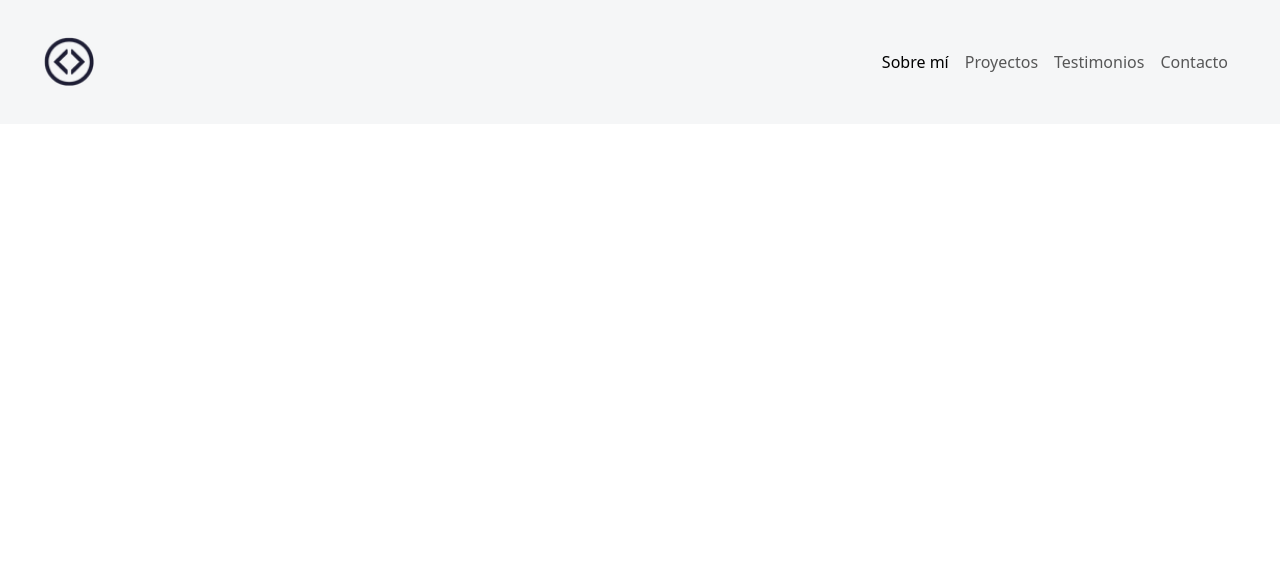
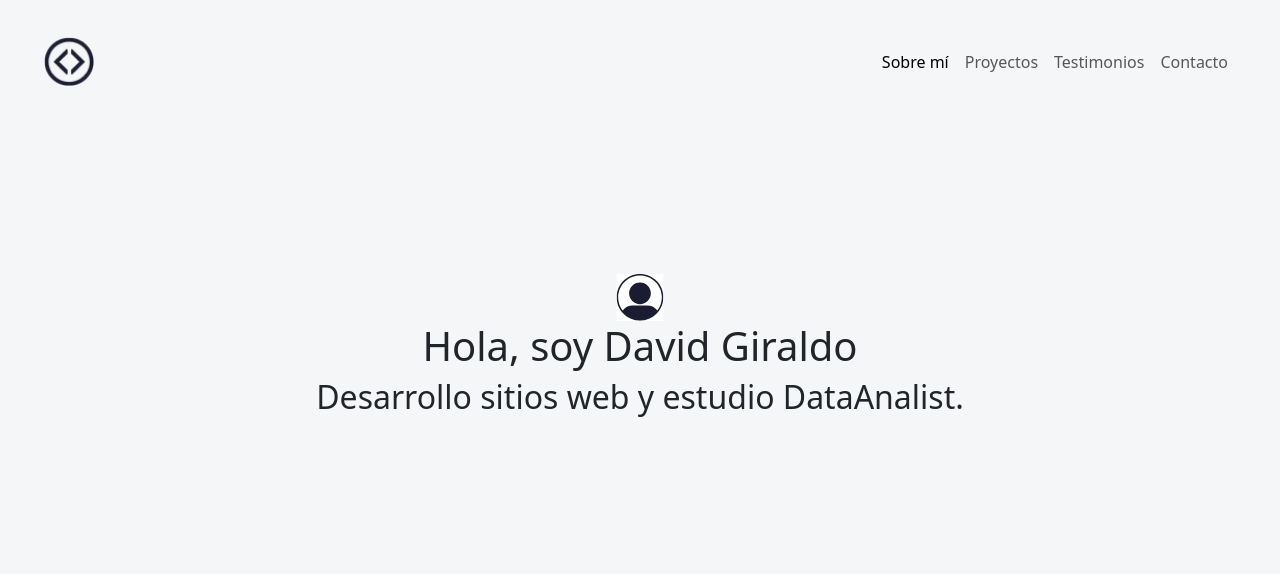
Before and after one commit to EL-Suescun/portafolio-adaptable-bootstrap, a plain HTML site: page index.html in a window 1280 px wide. Drawn offline with nearby package versions, Linux system fonts and the light colour scheme.

Commit message:
Estamos haciendo la sección hero

```diff
--- a/index.html
+++ b/index.html
@@ -69,6 +69,18 @@
       </div>
     </nav>
 
+    <!-- Seccion Hero -->
+    <section class="hero align-items-stretch">
+      <div>
+        <img
+          src="image/desarrollador-ejemplo.svg"
+          alt="Foto de David Giraldo"
+        />
+        <h1>Hola, soy David Giraldo</h1>
+        <h2>Desarrollo sitios web y estudio DataAnalist.</h2>
+      </div>
+    </section>
+
     <script
       src="https://cdn.jsdelivr.net/npm/bootstrap@5.3.1/dist/js/bootstrap.bundle.min.js"
       integrity="sha384-HwwvtgBNo3bZJJLYd8oVXjrBZt8cqVSpeBNS5n7C8IVInixGAoxmnlMuBnhbgrkm"
--- a/style.css
+++ b/style.css
@@ -10,8 +10,27 @@
     justify-content: space-between;
 }
 
+/* Estilos Generales */
+
+section {
+    display: flex;
+    flex-direction: column;
+    align-items: center;
+    justify-content: center;
+}
+
+h1 {
+    font-size: 2.5rem;
+}
+
+/* Seccion Hero */
+.hero {
+    background-color: #f5f6f7;
+    min-height: 450px;
+    text-align: center;
+}
+
 /* Adaptable (Responsivo) */
-
 
 @media screen and (max-width: 767px) {
     .navbar-brand{
```
Also changed, not shown: image/desarrollador-ejemplo.svg (added).
